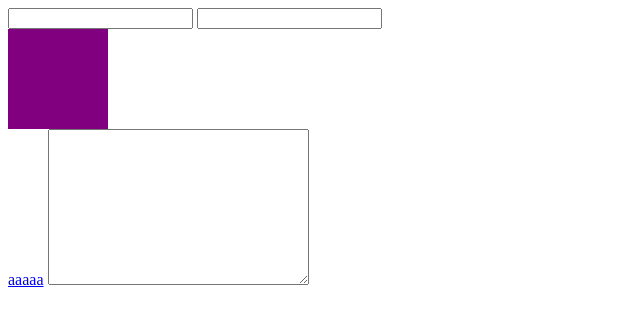
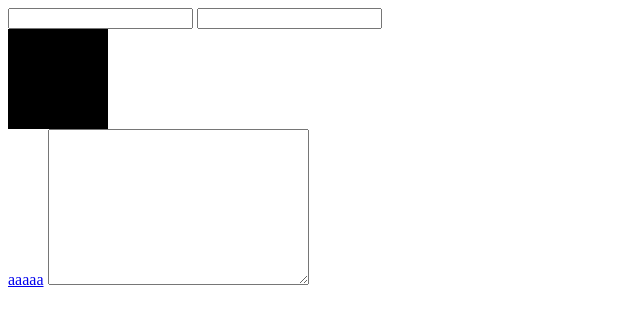
Before and after one commit to Hattrick-3/Hattrick-3.github.io, a plain HTML site: page my test/index.html in a window 1280 px wide. Shown: the whole page, without its empty margins (0-640 px from the left). Drawn offline with Linux system fonts and the light colour scheme.

Commit message:
Add files via upload

```diff
--- a/my test/styles.css
+++ b/my test/styles.css
@@ -9,5 +9,5 @@
 }
 
 div {
-    background-color: purple;
+    background-color: black;
 }
```
Also changed, not shown: 1 other file.
